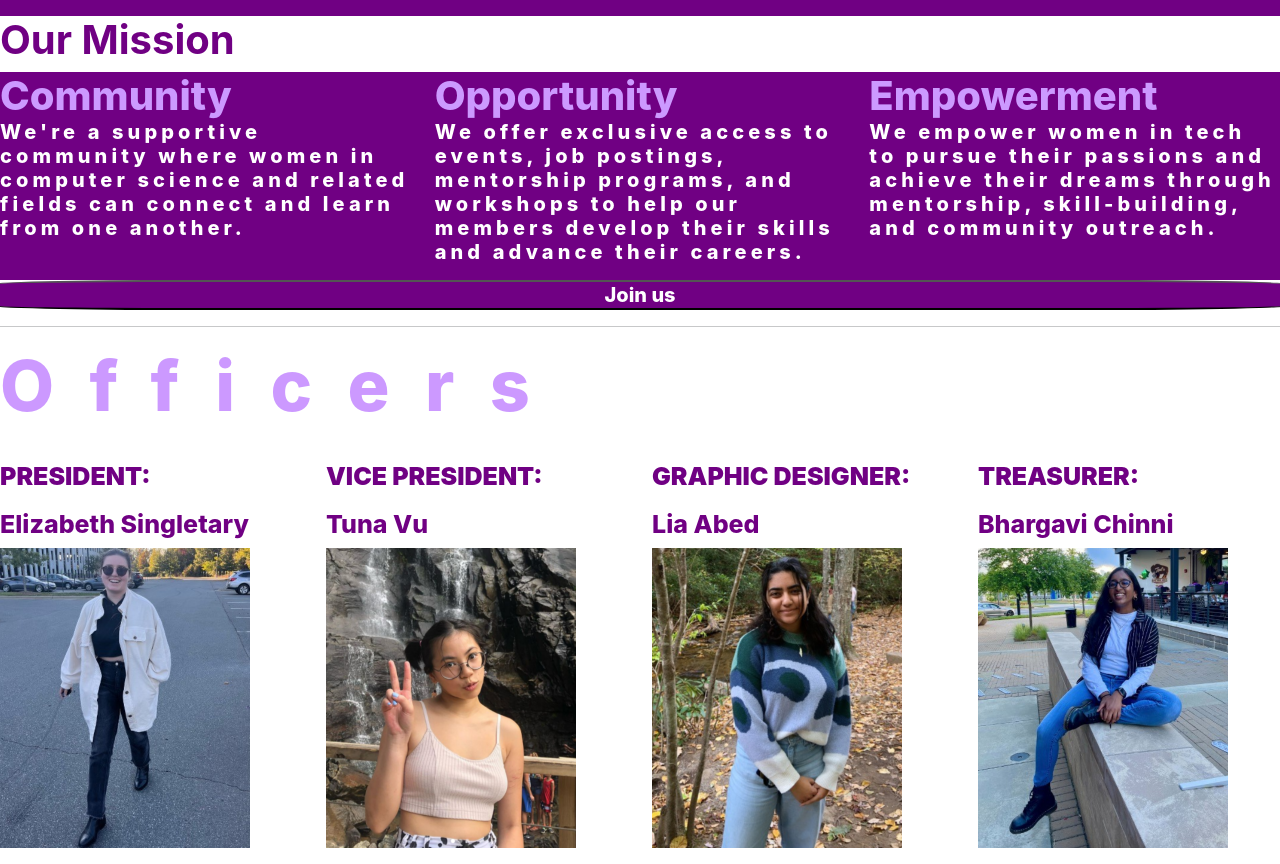
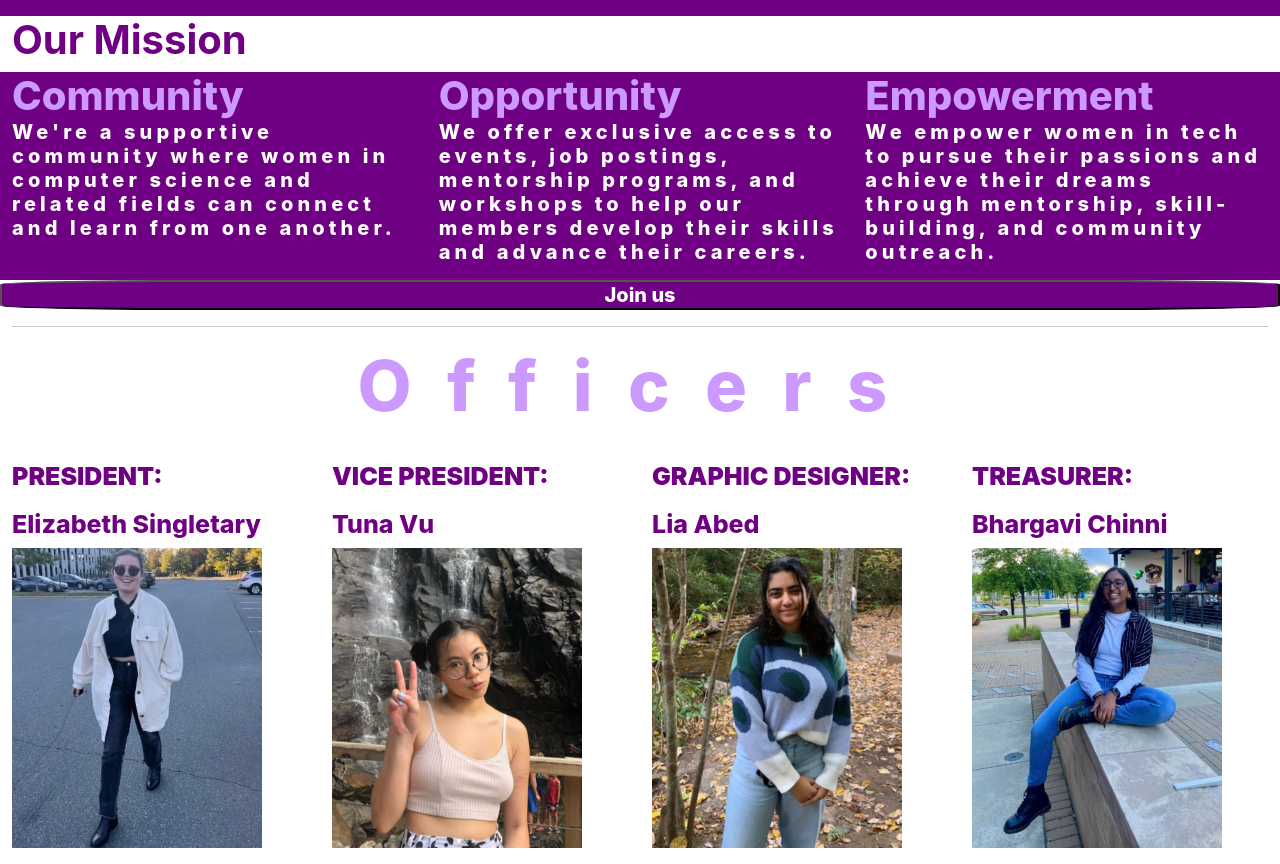
Before and after one commit to uncwics/uncwics.github.io, a PHP site: page /about.html in a window 1280 px wide. Run offline with PHP 8.4, Linux system fonts and the light colour scheme; some libraries are stand-ins or nearby versions.

Commit message:
style changes
tried to fix center-spacing of officers heading
tried to add padding around all elements

```diff
--- a/about.css
+++ b/about.css
@@ -59,6 +59,7 @@ color: #700083;
     line-height: 85px;
     letter-spacing: 0.505em;
     color: #CC99FF;
+    text-align: center;
 }
 
 .namesT{
--- a/about.html
+++ b/about.html
@@ -36,6 +36,7 @@ $(function(){
 </div>
 
 <div class = "row"  style = "background-color:#700083;"><p> </p></div>  <!-- color block at top -->
+<div class="container-fluid">   <!-- opening up a div to add padding around all elements -->
 
 <h1><b>Our Mission</b></h1>  <!-- title of page -->
 
@@ -57,12 +58,14 @@ $(function(){
 </div>
 
 <div class = "row">  <!-- div for the button -->
+    <div class="col rounded"></div>
     <button class="button" onclick="window.location.href = 'https://heellife.unc.edu/organization/wics';">Join us</button>
+    <div class="col rounded"></div>
 </div>
 
 <hr>  <!-- horizontal line - content divider -->
 
-<h2 class = "officersT" text-align: center>Officers</h2>   <!-- Officers Heading -->
+<h2 class = "officersT">Officers</h2>   <!-- Officers Heading -->
 
 <div class = "row">  <!-- div containing just the names of all the officers-->
 <p> </p>  <!-- empty line to add some white space -->
@@ -108,5 +111,6 @@ $(function(){
 
 <p> </p>  <!-- empty line to add some white space -->
 
+</div>  <!-- closing up fluid container div-->
 </body>
 </html>
```
